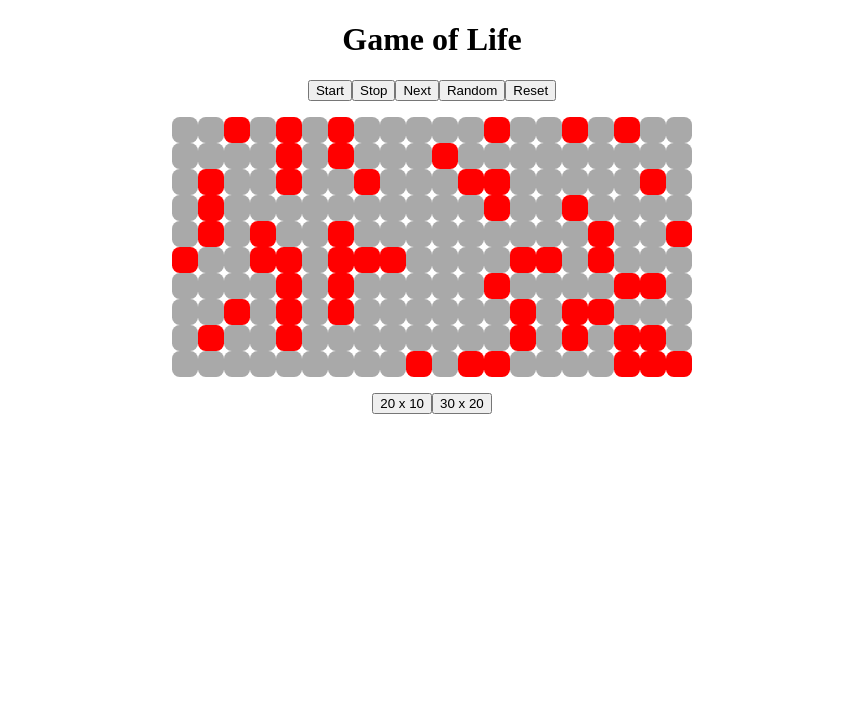
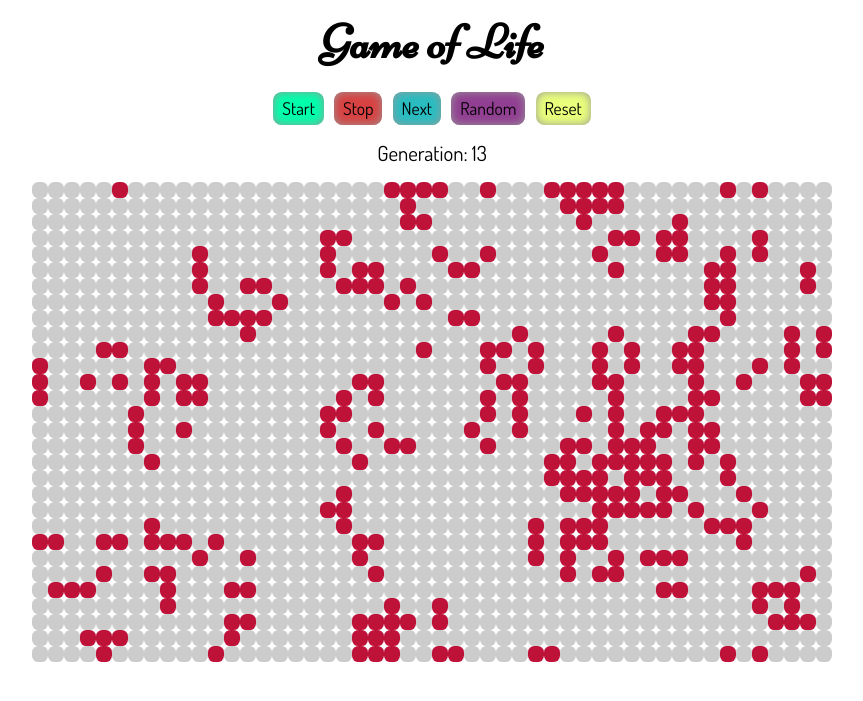
Before and after one commit to evgenii-eremeev/game-of-life, a PHP site: page / in a window 1280 px wide. Shown: the top 701 px of the page, without its empty margins (208-1071 px from the left). Run offline with PHP 8.4, Linux system fonts and the light colour scheme; style sheets or scripts are compiled from the project's sources.

Commit message:
finished

```diff
--- a/app.js
+++ b/app.js
@@ -1,5 +1,3 @@
-'use strict';
-
 import React from 'react';
 import ReactDOM from 'react-dom';
 import { Provider } from 'react-redux';
@@ -8,28 +6,17 @@ import { createStore } from 'redux';
 // Reducers
 import rootReducer from './reducers/rootReducer';
 
-// Actions
-import { createGrid, randomGrid } from './actions/changeGridActions.js';
-
 // Components
 import Grid from './components/Grid';
-import SizeButton from './components/SizeButton';
 import ControlPanel from './components/ControlPanel';
 
 const store = createStore(rootReducer);
-
-// initial state
-store.dispatch(createGrid(20, 10));
-store.dispatch(randomGrid(0.3));
-
 
 const App = () => (
 	<div className="center">
 		<h1>Game of Life</h1>
 		<ControlPanel />
 		<Grid />
-		<SizeButton width={20} height={10} />
-		<SizeButton width={30} height={20} />
 	</div>
 );
 
--- a/components/ControlPanel.js
+++ b/components/ControlPanel.js
@@ -2,48 +2,90 @@ import React from 'react';
 import { connect } from 'react-redux';
 
 import {
-	nextGen, randomGrid, resetGrid
+	nextGen, randomGrid, resetGrid, createGrid
 } from '../actions/changeGridActions.js';
 
-function ControlPanel ({ dispatch }) {
-	let intervalId;
+class ControlPanel extends React.Component {
 
-	const intervalCallback = () => dispatch(nextGen());
-	const onStartClick = () => {
-		if (!intervalId) {
-			intervalId = setInterval(intervalCallback, 1000);
+	constructor (props) {
+		super(props);
+
+		this._onStartClick = this._onStartClick.bind(this);
+		this._onStopClick = this._onStopClick.bind(this);
+		this._onNextClick = this._onNextClick.bind(this);
+		this._onRandomClick = this._onRandomClick.bind(this);
+		this._onResetClick = this._onResetClick.bind(this);
+
+		this.state = {
+			intervalId: null,
+			gen: 0
+		}
+	}
+
+	componentDidMount() {
+		const { dispatch } = this.props;
+		dispatch(createGrid(50, 30));
+		dispatch(randomGrid(0.3));
+		this._onStartClick();
+	}
+
+	componentWillUnmount() {
+		this._onStopClick();
+	}
+
+	_onStartClick() {
+		const { dispatch } = this.props;
+		if (!this.state.intervalId) {
+			this.setState({
+				intervalId: setInterval(this._onNextClick, 500)
+			});
 		}
 	};
-	const onStopClick = () => {
-		clearInterval(intervalId);
-		intervalId = null;
-	};
-	const onNextClick = () => dispatch(nextGen());
-	const onRandomClick = () => dispatch(randomGrid(0.4));
-	const onResetClick = () => {
-		dispatch(resetGrid());
-		onStopClick(); // clearInterval
+
+	_onStopClick() {
+		clearInterval(this.state.intervalId);
+		this.setState({ intervalId: null });
+	}
+
+	_onNextClick() {
+		this.props.dispatch(nextGen());
+		this.setState({
+			gen: this.state.gen + 1
+		})
+	}
+
+	_onRandomClick() {
+		this.props.dispatch(randomGrid(0.4));
+	}
+
+	_onResetClick() {
+		this.props.dispatch(resetGrid());
+		this._onStopClick(); // clearInterval
+		this.setState({ gen: 0 });
 	};
 
+	render () {
 		return (
 			<div>
-			<button	onClick={onStartClick}>
+				<button	onClick={this._onStartClick} className="start">
 					Start
 				</button>
-			<button	onClick={onStopClick}>
+				<button	onClick={this._onStopClick} className="stop">
 					Stop
 				</button>
-			<button	onClick={onNextClick}>
+				<button	onClick={this._onNextClick} className="next">
 					Next
 				</button>
-			<button onClick={onRandomClick}>
+				<button onClick={this._onRandomClick} className="random">
 					Random
 				</button>
-			<button onClick={onResetClick}>
+				<button onClick={this._onResetClick} className="reset">
 					Reset
 				</button>
+				<p className="generation">Generation: {this.state.gen}</p>
 			</div>
 		);
-};
+	}
+}
 
 export default connect()(ControlPanel);
--- a/components/SizeButton.js
+++ /dev/null
@@ -1,13 +0,0 @@
-import React from 'react';
-import { connect } from 'react-redux';
-import { createGrid } from '../actions/changeGridActions.js';
-
-function SizeButton({ dispatch, width, height }) {
-	return (
-		<button	onClick={() => dispatch(createGrid(width, height))}>
-			{width} x {height}
-		</button>
-	);
-};
-
-export default connect()(SizeButton);
--- a/style.css
+++ b/style.css
@@ -1,6 +1,42 @@
+@import url(https://fonts.googleapis.com/css?family=Niconne);
+@import url(https://fonts.googleapis.com/css?family=Dosis:400,700);
+
+html {
+	box-sizing: border-box;
+}
+
+*, *:before, *:after {
+  box-sizing: inherit;
+}
+
+body {
+	font-family: 'Dosis', sans-serif;
+}
+
+h1 {
+	font-family: 'Niconne', cursive;
+	font-size: 3em;
+	margin: 0.3em;
+}
+
+button {
+	margin: 0.3em;
+	padding: 0.3em 0.5em;
+	border: none;
+	cursor: pointer;
+	border-radius: 0.5em;
+	box-shadow: inset 0 0 10px #999;
+	font-family: inherit;
+	font-size: 1.1em;
+}
+
+button:active {
+	position: relative;
+	top: 1px;
+}
+
 .grid {
 	border-collapse: collapse;
-	overflow-x: scroll;
 	margin: 1em auto;
 }
 
@@ -9,15 +45,46 @@
 }
 
 .cell {
-	width: 1.5em;
-	height: 1.5em;
-	border-radius: 30%;
+	width: 1em;
+	height: 1em;
+	border-radius: 40%;
+}
+
+.cell:hover {
+	border: 1px solid black;
 }
 
 .cell-alive {
-	background-color: red;
+	background-color: #BE1238;
 }
 
 .cell-dead {
-	background-color: darkgrey;
+	background-color: #ccc;
 }
+
+.start {
+	background-color: #00FFAB;
+}
+
+.stop {
+	background-color: #D84242;
+}
+
+.next {
+	background-color: #29BDC1;
+}
+
+.random {
+	background-color: #913F92;
+}
+
+.generation {
+	font-size: 1.3em;
+	margin: 0.5em 0;
+}
+
+
+
+.reset {
+	background-color: #EAFF7B;
+}
```
Lines whose indentation alone changed are shown as unchanged.
